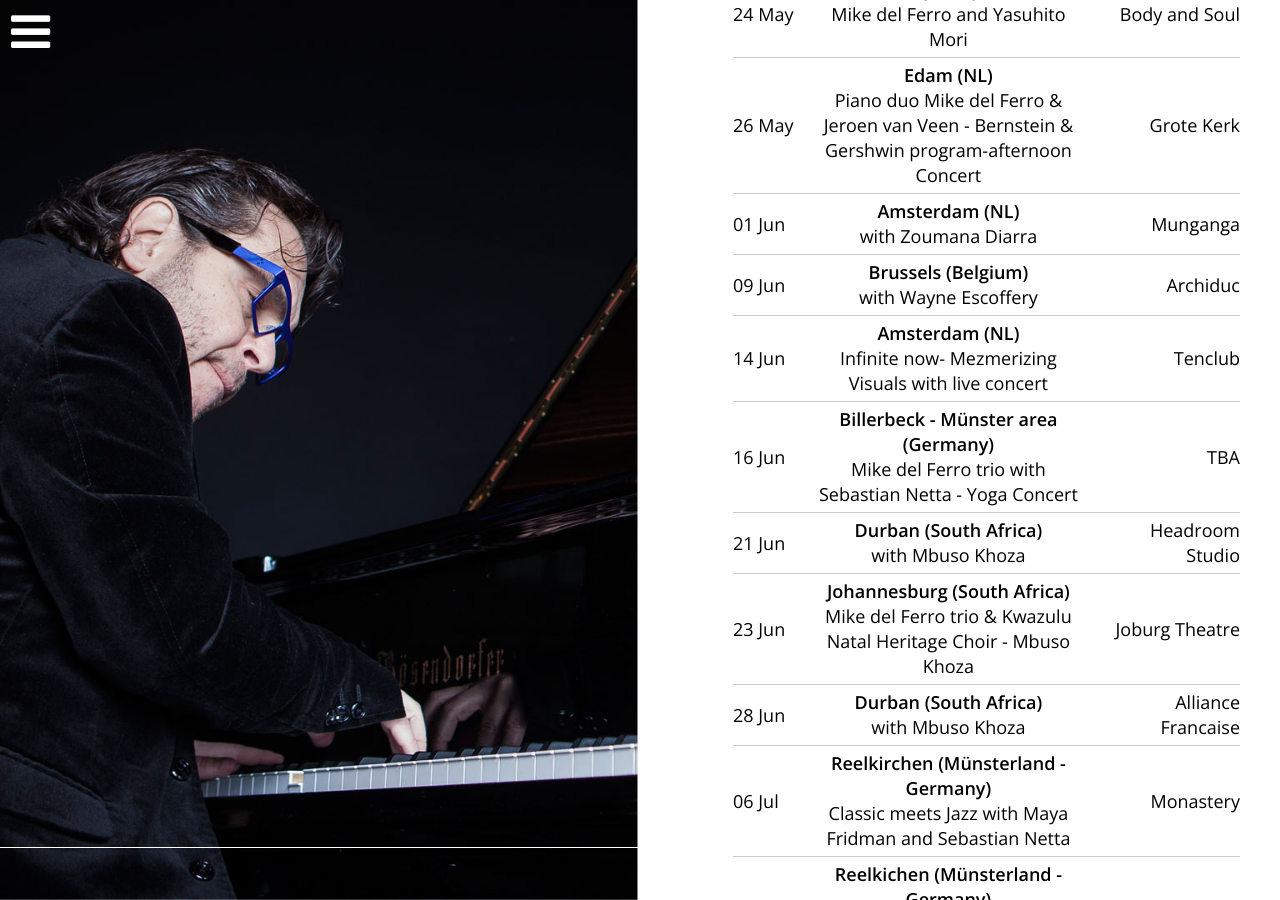
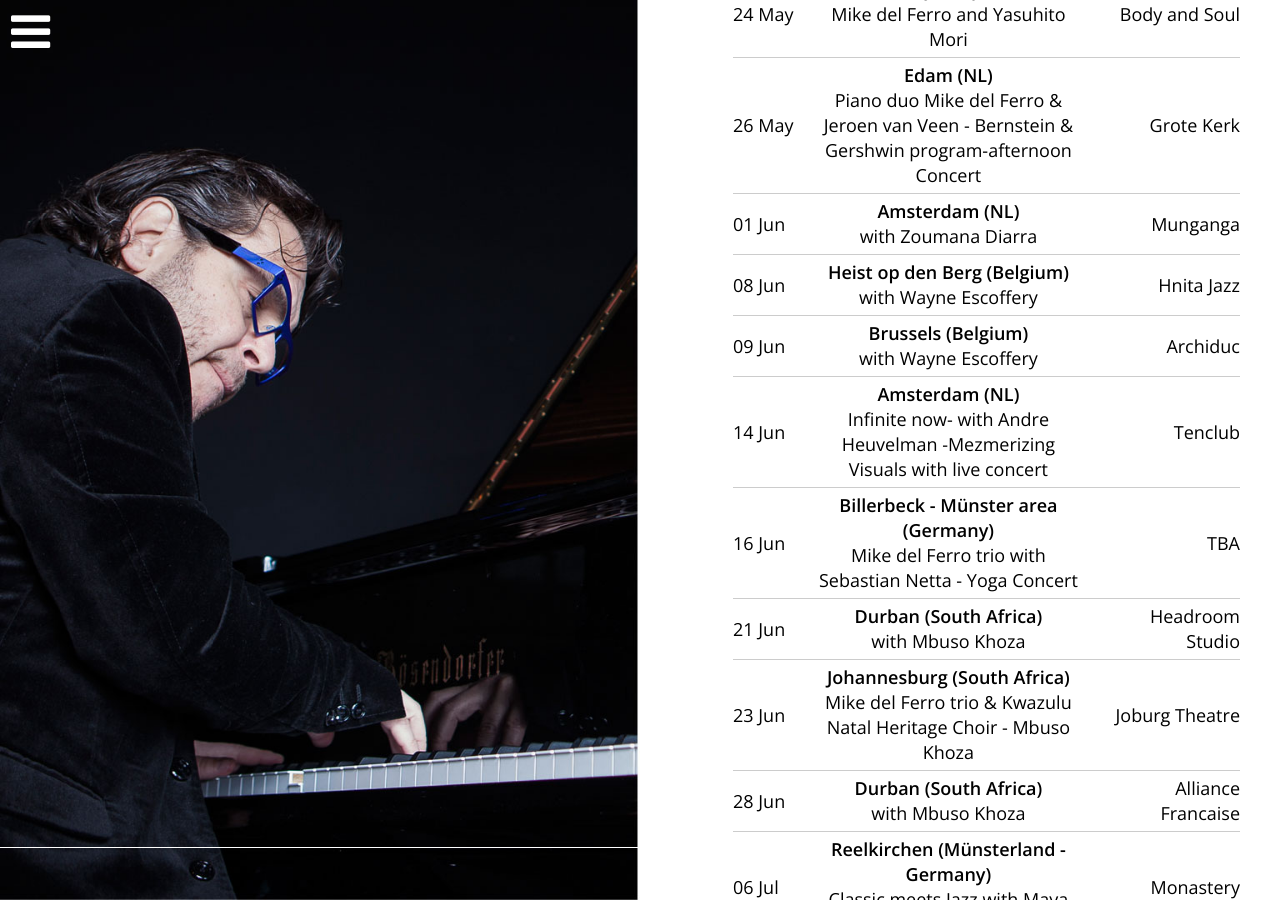
Before and after one commit to mikedelferro/website, a Jekyll site: the page built from agenda.html, in a window 1280 px wide and 900 px high, scrolled down 885 px. Built offline with Jekyll 4.4.1, drawn with Linux system fonts in a browser that asks for light colours; nearby versions of some CDN libraries; some of the changed text lies outside the part shown.

Commit message:
Updated '_config.yml' via CloudCannon

```diff
--- a/_config.yml
+++ b/_config.yml
@@ -141,7 +141,7 @@ gigs:
     venue: Durban (South Africa)
     url:
   - title: with Wayne Escoffery
-    date: 2019-08-10 19:00:00
+    date: 2019-06-08 19:00:00
     location: Hnita Jazz
     venue: Heist op den Berg (Belgium)
     url: 'https://www.hnitajazzclub.be/'
@@ -150,7 +150,7 @@ gigs:
     location: Archiduc
     venue: Brussels (Belgium)
     url: 'http://www.archiduc.net/nl'
-  - title: Infinite now- Mezmerizing Visuals with live concert
+  - title: Infinite now- with Andre Heuvelman -Mezmerizing Visuals with live concert
     date: 2019-06-14 20:00:00
     location: Tenclub
     venue: Amsterdam (NL)
```
